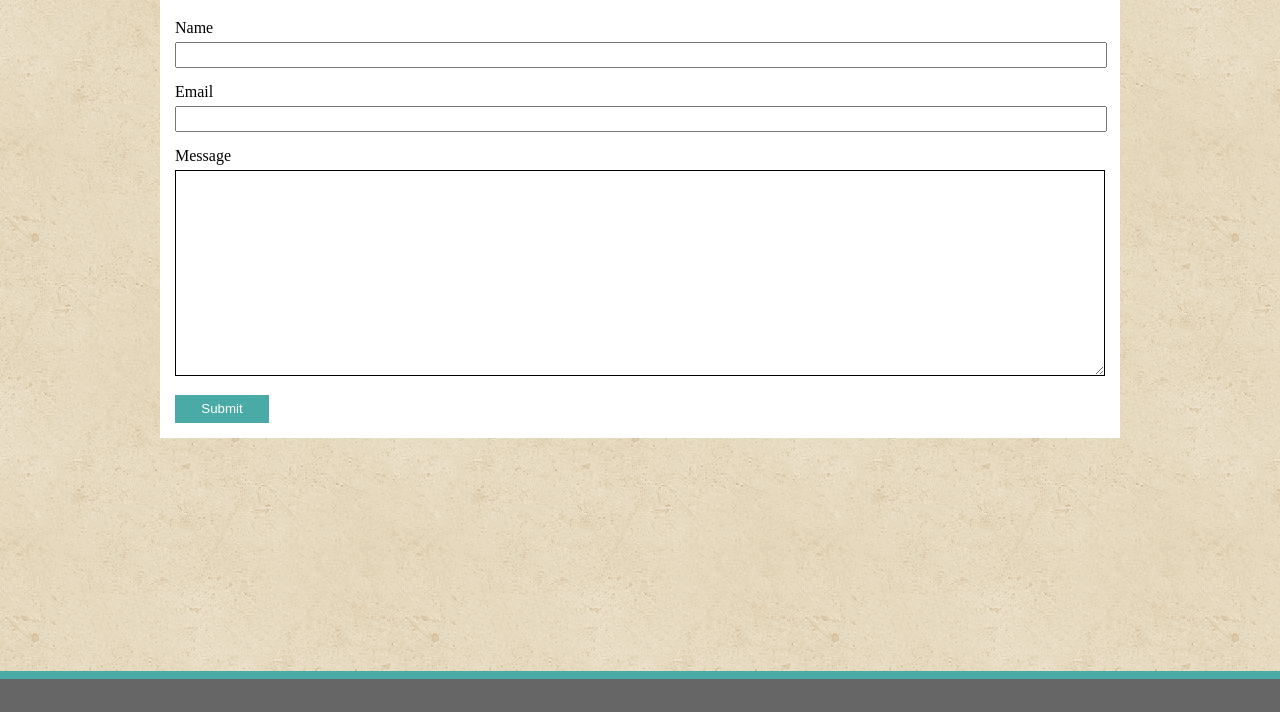
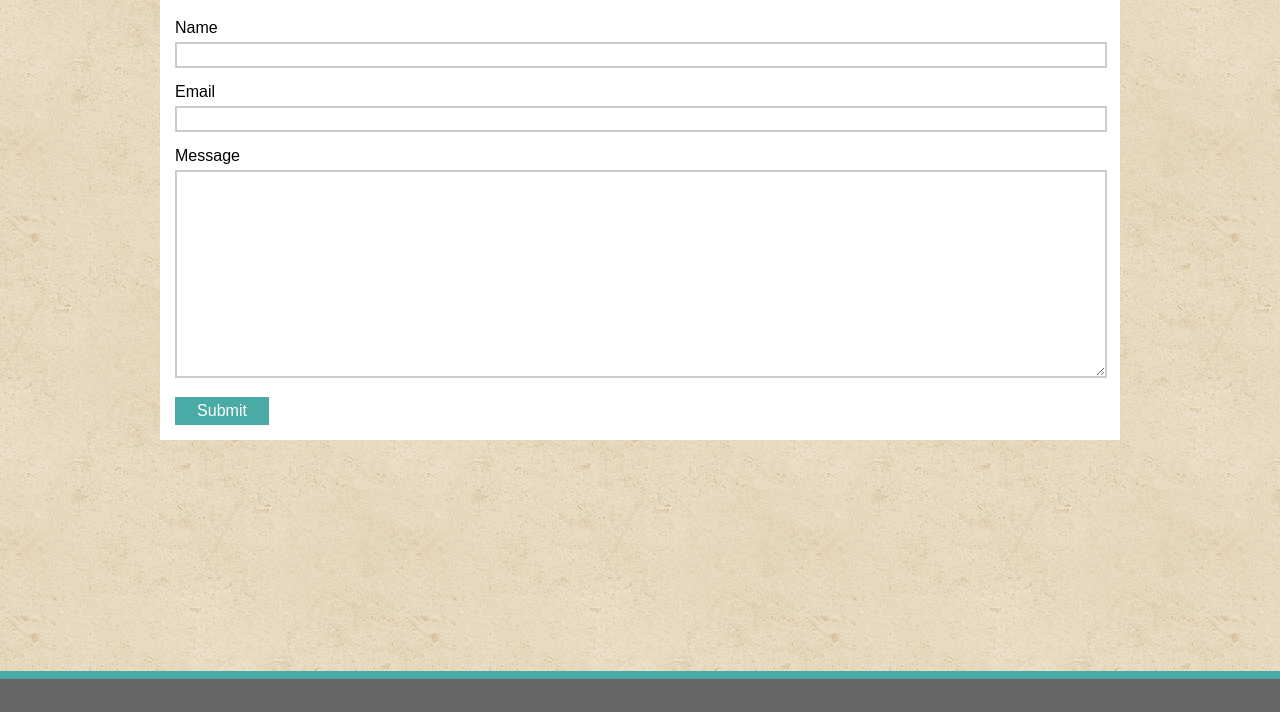
Before and after one commit to Phoenix-99hp/first-portfolio, a plain HTML site: page contact.html in a window 1280 px wide. Shown: the part 188-900 px from the top of the page. Drawn offline with Linux system fonts and the light colour scheme.

Commit message:
Changed form borders to the same color, and updated font

```diff
--- a/assets/css/style.css
+++ b/assets/css/style.css
@@ -1,6 +1,8 @@
 html, body {
+    width: 100%;
     height: 100%;
     margin: 0;
+    font-family: 'Arial', 'Helvetica Neue', Helvetica, sans-serif;
   }
 
 a {
@@ -57,7 +59,7 @@ p {
 }
 
 #backgroundContainer {
-    width: 100%;
+    min-width: 100%;
     height: 832px;
     background-image: url("../images/vintage-concrete.png");
     text-align: center;
@@ -95,6 +97,7 @@ header {
 
 label {
     margin-left: 15px;
+    font-size: 16px;
   }
 
 input {
@@ -104,6 +107,10 @@ input {
     margin-right: 15px;
     width: 924px;
     height: 20px;
+    border-color: #cccccc;
+    border-width: 2px;
+    border-style: solid;
+    font-size: 16px;
 }
 
 button {
@@ -115,6 +122,7 @@ button {
     border: none;
     height: 28px;
     width: 94px;
+    font-size: 16px;
 }
 
 #message {
@@ -123,7 +131,9 @@ button {
     margin-left: 15px;
     margin-right: 15px;
     width: 924px;
-    border-color: initial;
+    border-color: #cccccc;
+    border-width: 2px;
+    font-size: 16px;
 }
 
 .left {
--- a/contact.html
+++ b/contact.html
@@ -20,6 +20,7 @@
     <div id="backgroundContainer">
         <div id="contentContainer">
             <h1 id="sectionHeading">Contact</h1>
+            <form>
                 <label>Name</label>
                 <br>
                 <input type="text">
@@ -33,6 +34,7 @@
                 <textarea id="message"></textarea>
                 <br>
                 <button>Submit</button>
+            </form>
         </div>
     </div>
 </div>
```
Also changed, not shown: 1 other file. Lines whose indentation alone changed are shown as unchanged.
